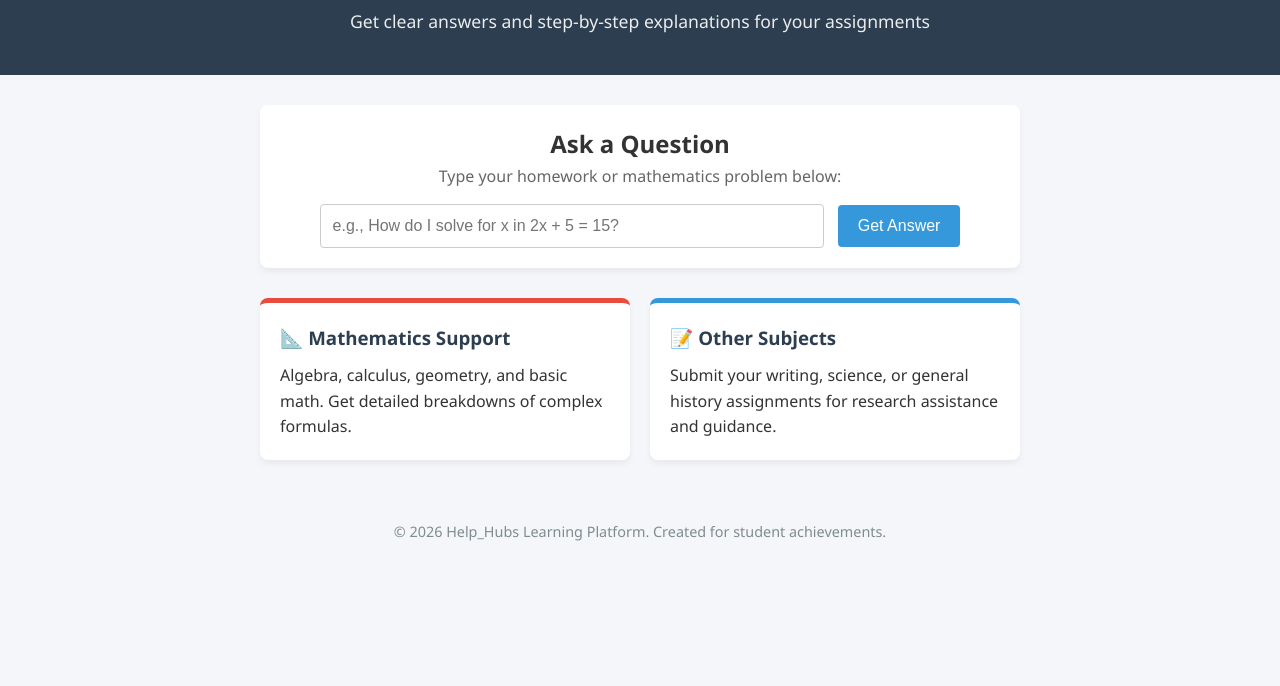
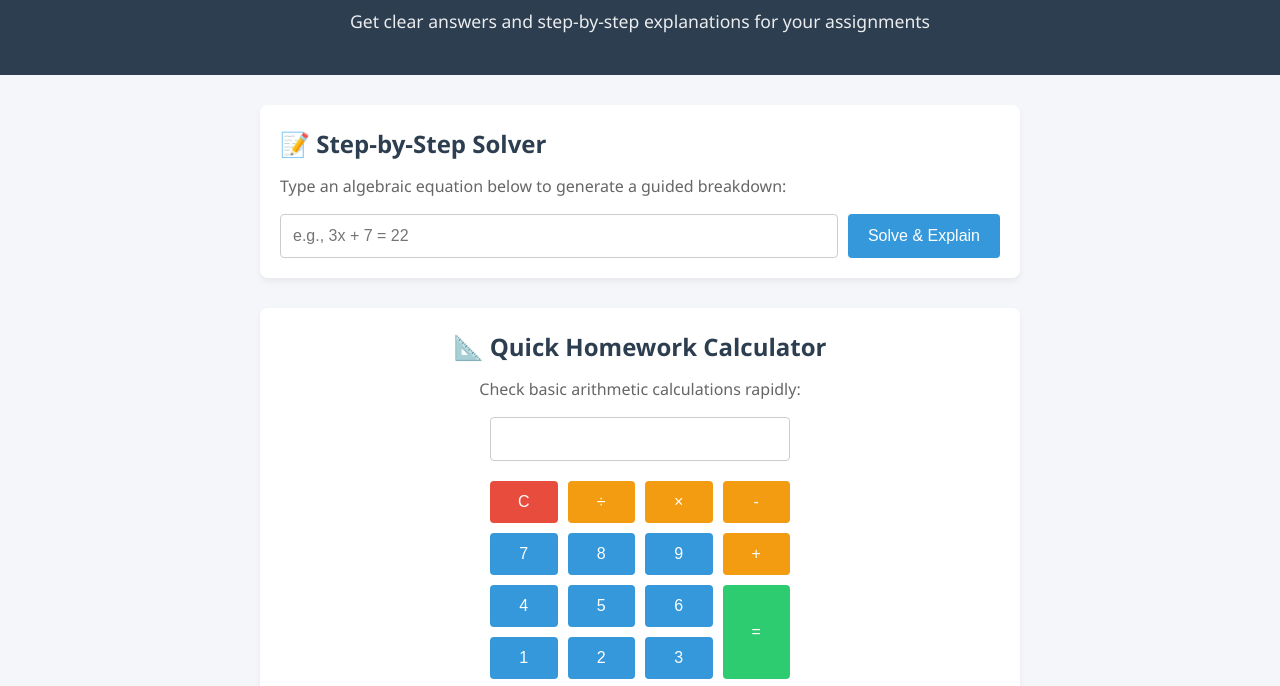
Before and after one commit to 97557/VikiHelp_Hub-, a plain HTML site: page index.html in a window 1280 px wide. Shown: the part 107-793 px from the top of the page. Drawn offline with Linux system fonts and the light colour scheme.

Commit message:
Enhance search box and add calculator features

```diff
--- a/index.html
+++ b/index.html
@@ -11,15 +11,20 @@
         header h1 { font-size: 2.5rem; margin-bottom: 10px; }
         header p { font-size: 1.1rem; opacity: 0.9; }
         .container { max-width: 800px; margin: 30px auto; padding: 0 20px; }
-        .search-box { background: white; padding: 20px; border-radius: 8px; box-shadow: 0 4px 6px rgba(0,0,0,0.05); margin-bottom: 30px; text-align: center; }
-        .search-box input { width: 70%; padding: 12px; border: 1px solid #ccc; border-radius: 4px; font-size: 1rem; }
-        .search-box button { padding: 12px 20px; border: none; background: #3498db; color: white; font-size: 1rem; border-radius: 4px; cursor: pointer; margin-left: 10px; }
+        .search-box { background: white; padding: 20px; border-radius: 8px; box-shadow: 0 4px 6px rgba(0,0,0,0.05); margin-bottom: 30px; }
+        .search-box h2 { color: #2c3e50; margin-bottom: 10px; }
+        .input-group { display: flex; gap: 10px; margin-top: 15px; }
+        .search-box input { flex: 1; padding: 12px; border: 1px solid #ccc; border-radius: 4px; font-size: 1rem; }
+        .search-box button { padding: 12px 20px; border: none; background: #3498db; color: white; font-size: 1rem; border-radius: 4px; cursor: pointer; }
         .search-box button:hover { background: #2980b9; }
-        .grid { display: grid; grid-template-columns: 1fr 1fr; gap: 20px; }
-        @media(max-width: 600px) { .grid { grid-template-columns: 1fr; } .search-box input { width: 100%; margin-bottom: 10px; } .search-box button { width: 100%; margin-left: 0; } }
+        .steps-box { background: #fcfcfc; border-left: 4px solid #2ecc71; padding: 15px; margin-top: 15px; border-radius: 4px; display: none; }
+        .grid { display: grid; grid-template-columns: 1fr 1fr; gap: 20px; margin-bottom: 30px; }
+        @media(max-width: 600px) { .grid { grid-template-columns: 1fr; } .input-group { flex-direction: column; } }
         .card { background: white; padding: 20px; border-radius: 8px; box-shadow: 0 4px 6px rgba(0,0,0,0.05); border-top: 5px solid #3498db; }
         .card.math { border-top-color: #e74c3c; }
         .card h3 { margin-bottom: 10px; color: #2c3e50; }
+        .calc-btn { background: #7f8c8d; color: white; border: none; padding: 12px; font-size: 1.1rem; border-radius: 4px; cursor: pointer; }
+        .calc-btn:hover { opacity: 0.9; }
         footer { text-align: center; padding: 20px; margin-top: 40px; color: #7f8c8d; font-size: 0.9rem; }
     </style>
 </head>
@@ -31,13 +36,50 @@
     </header>
 
     <div class="container">
+
+        <!-- Step-by-Step Problem Solver -->
         <div class="search-box">
-            <h2>Ask a Question</h2>
-            <p style="margin-bottom: 15px; color: #666;">Type your homework or mathematics problem below:</p>
-            <input type="text" placeholder="e.g., How do I solve for x in 2x + 5 = 15?">
-            <button>Get Answer</button>
+            <h2>📝 Step-by-Step Solver</h2>
+            <p style="color: #666;">Type an algebraic equation below to generate a guided breakdown:</p>
+            <div class="input-group">
+                <input type="text" id="solver-input" placeholder="e.g., 3x + 7 = 22">
+                <button onclick="solveEquation()">Solve & Explain</button>
+            </div>
+            <div id="steps-container" class="steps-box"></div>
         </div>
 
+        <!-- Math Calculator Component -->
+        <div class="search-box" style="text-align: center;">
+            <h2>📐 Quick Homework Calculator</h2>
+            <p style="margin-bottom: 15px; color: #666;">Check basic arithmetic calculations rapidly:</p>
+            <div style="display: grid; grid-template-columns: repeat(4, 1fr); gap: 10px; max-width: 300px; margin: 0 auto;">
+                <input type="text" id="calc-display" readonly style="grid-column: span 4; width: 100%; text-align: right; margin-bottom: 10px; font-size: 1.2rem; padding: 10px; border: 1px solid #ccc; border-radius: 4px;">
+
+                <button class="calc-btn" onclick="clearCalc()" style="background:#e74c3c;">C</button>
+                <button class="calc-btn" onclick="pressCalc('/')" style="background:#f39c12;">&divide;</button>
+                <button class="calc-btn" onclick="pressCalc('*')" style="background:#f39c12;">&times;</button>
+                <button class="calc-btn" onclick="pressCalc('-')" style="background:#f39c12;">-</button>
+
+                <button class="calc-btn" onclick="pressCalc('7')">7</button>
+                <button class="calc-btn" onclick="pressCalc('8')">8</button>
+                <button class="calc-btn" onclick="pressCalc('9')">9</button>
+                <button class="calc-btn" onclick="pressCalc('+')" style="background:#f39c12;">+</button>
+
+                <button class="calc-btn" onclick="pressCalc('4')">4</button>
+                <button class="calc-btn" onclick="pressCalc('5')">5</button>
+                <button class="calc-btn" onclick="pressCalc('6')">6</button>
+                <button class="calc-btn" onclick="calculateResult()" style="grid-row: span 2; background:#2ecc71; height: 100%;">=</button>
+
+                <button class="calc-btn" onclick="pressCalc('1')">1</button>
+                <button class="calc-btn" onclick="pressCalc('2')">2</button>
+                <button class="calc-btn" onclick="pressCalc('3')">3</button>
+
+                <button class="calc-btn" onclick="pressCalc('0')" style="grid-column: span 2;">0</button>
+                <button class="calc-btn" onclick="pressCalc('.')">.</button>
+            </div>
+        </div>
+
+        <!-- Informational Cards -->
         <div class="grid">
             <div class="card math">
                 <h3>📐 Mathematics Support</h3>
@@ -48,11 +90,60 @@
                 <p>Submit your writing, science, or general history assignments for research assistance and guidance.</p>
             </div>
         </div>
+
     </div>
 
     <footer>
         <p>&copy; 2026 Help_Hubs Learning Platform. Created for student achievements.</p>
     </footer>
 
+    <script>
+        // Calculator Functions
+        const display = document.getElementById('calc-display');
+        function pressCalc(val) { display.value += val; }
+        function clearCalc() { display.value = ''; }
+        function calculateResult() {
+            try { display.value = eval(display.value); }
+            catch(err) { display.value = 'Error'; }
+        }
+
+        // Solver Logic Example (Handles format: Ax + B = C)
+        function solveEquation() {
+            const input = document.getElementById('solver-input').value.replace(/\s+/g, '');
+            const container = document.getElementById('steps-container');
+            container.style.display = 'block';
+
+            // Fixed regular expression parsing logic
+            const match = input.match(/^(\d*)x([+-]\d+)=(\d+)\$/);
+
+            if (match) {
+                const coeffRaw = match[1];
+                const a = coeffRaw === '' ? 1 : parseInt(coeffRaw);
+                const b = parseInt(match[2]);
+                const c = parseInt(match[3]);
+
+                const step1 = c - b;
+                const finalX = step1 / a;
+
+                // Show standard sign flip explanation
+                const signText = b >= 0 ? `Subtract ${b}` : `Add ${Math.abs(b)}`;
+                const signSymbol = b >= 0 ? '-' : '+';
+
+                container.innerHTML = `
+                    <strong>Target Equation:</strong> ${input}<br><br>
+                    <strong>Step 1:</strong> Isolate the x term. Move ${b} to the right side by reversing its sign (${signText}):<br>
+                    <code>${a}x = ${c} ${signSymbol} ${Math.abs(b)}</code><br>
+                    <code>${a}x = ${step1}</code><br><br>
+                    <strong>Step 2:</strong> Divide both sides by ${a} to isolate x:<br>
+                    <code>x = ${step1} / ${a}</code><br><br>
+                    <strong>Result:</strong> <span style="color:#2ecc71; font-weight:bold;">x = ${finalX}</span>
+                `;
+            } else {
+                container.innerHTML = `
+                    <span style="color:#e74c3c;"><strong>Format Not Supported Yet:</strong> Please use a standard linear setup like <code>3x + 7 = 22</code> or <code>1x - 5 = 10</code>.</span>
+                `;
+            }
+        }
+    </script>
 </body>
 </html>
```
